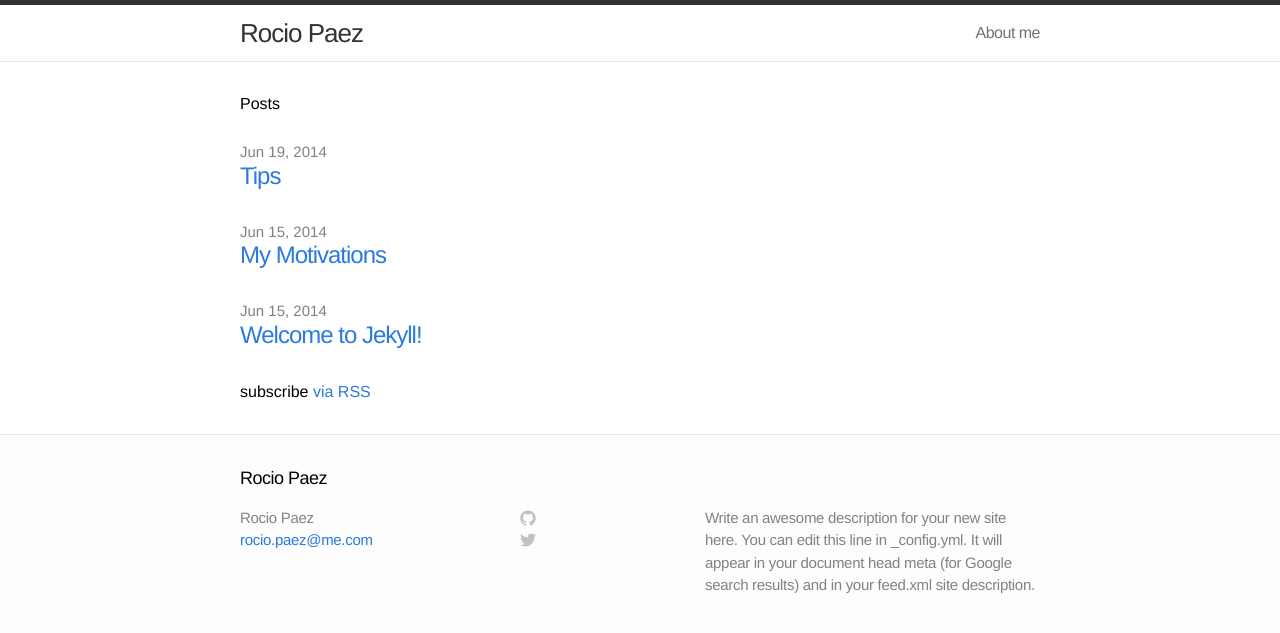
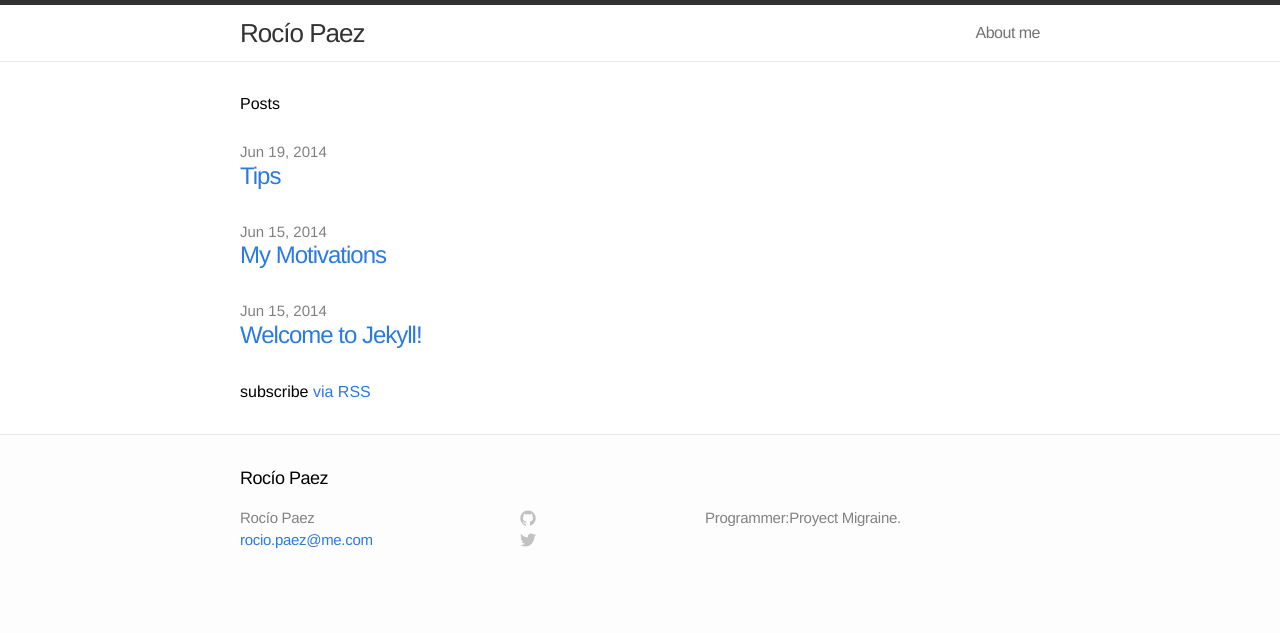
Before and after one commit to rociopaez/rociopaez.github.io, a Jekyll site: the page built from index.html, in a window 1280 px wide. Shown: the top 633 px of the page. Built offline with Jekyll 4.4.1, drawn with Linux system fonts in a browser that asks for light colours.

Commit message:
Add my description
_config..yml

```diff
--- a/_config.yml
+++ b/_config.yml
@@ -1,9 +1,9 @@
 # Site settings
-title: Rocio Paez
+title: Rocío Paez
 email: rocio.paez@me.com
-description: "Write an awesome description for your new site here. You can edit this line in _config.yml. It will appear in your document head meta (for Google search results) and in your feed.xml site description."
+description: "Programmer:Proyect Migraine."
 baseurl: ""
-url: "http://yourdomain.com"
+url: "http://rociopaez.com"
 
 # Build settings
 markdown: kramdown
```
